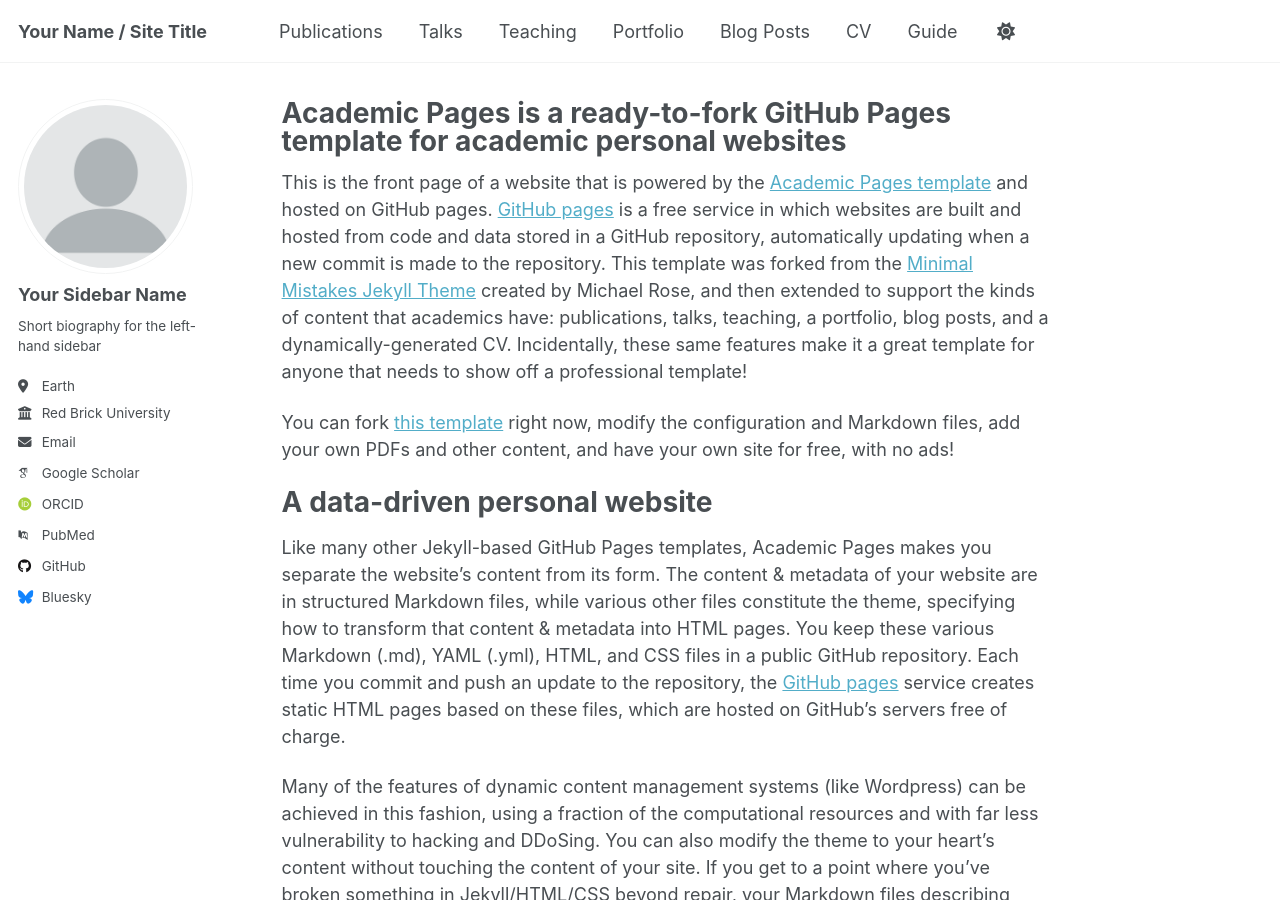
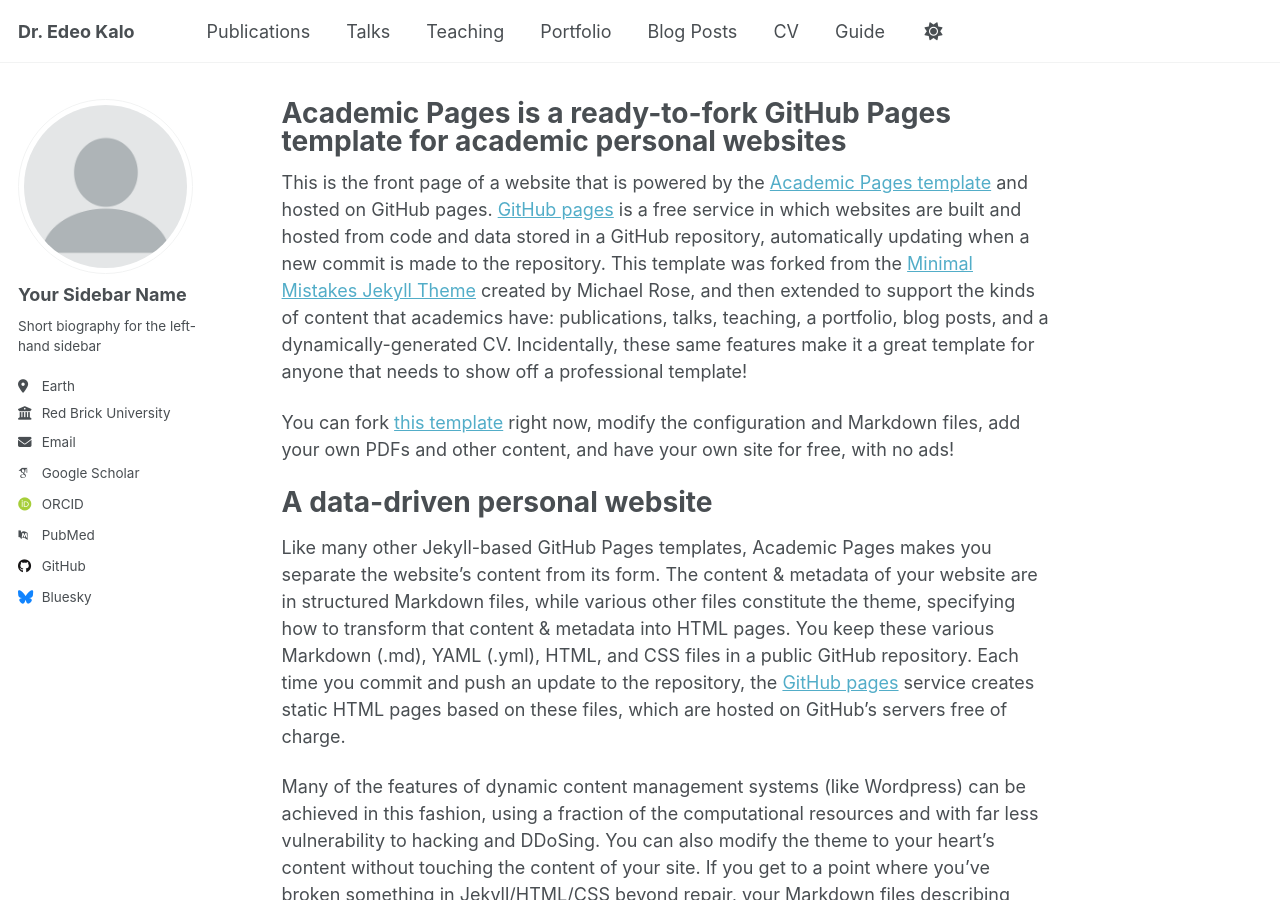
Before and after one commit to Edeokalo/edeokalo.github.io, a Jekyll site: the page built from _pages/about.md, in a window 1280 px wide and 900 px high. Built offline with Jekyll 4.4.1, drawn with Linux system fonts in a browser that asks for light colours; some web fonts are replaced; a script that is not in the unit is left out.

Commit message:
Update _config.yml

```diff
--- a/_config.yml
+++ b/_config.yml
@@ -9,7 +9,7 @@
 # Basic Site Settings
 locale                   : "en-US"
 site_theme               : "default"
-title                    : "Your Name / Site Title"
+title                    : "Dr. Edeo Kalo"
 title_separator          : "-"
 name                     : &name "Your Name"
 description              : &description "personal description"
```
